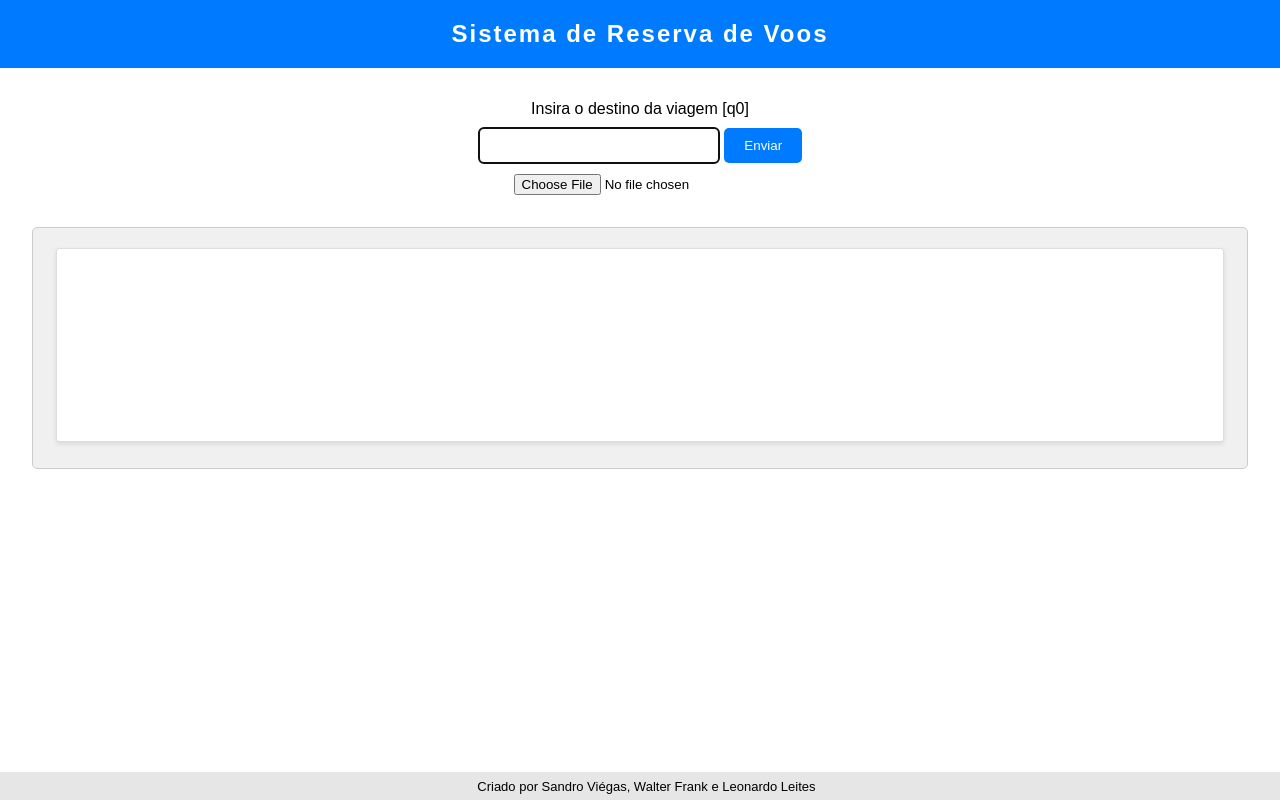
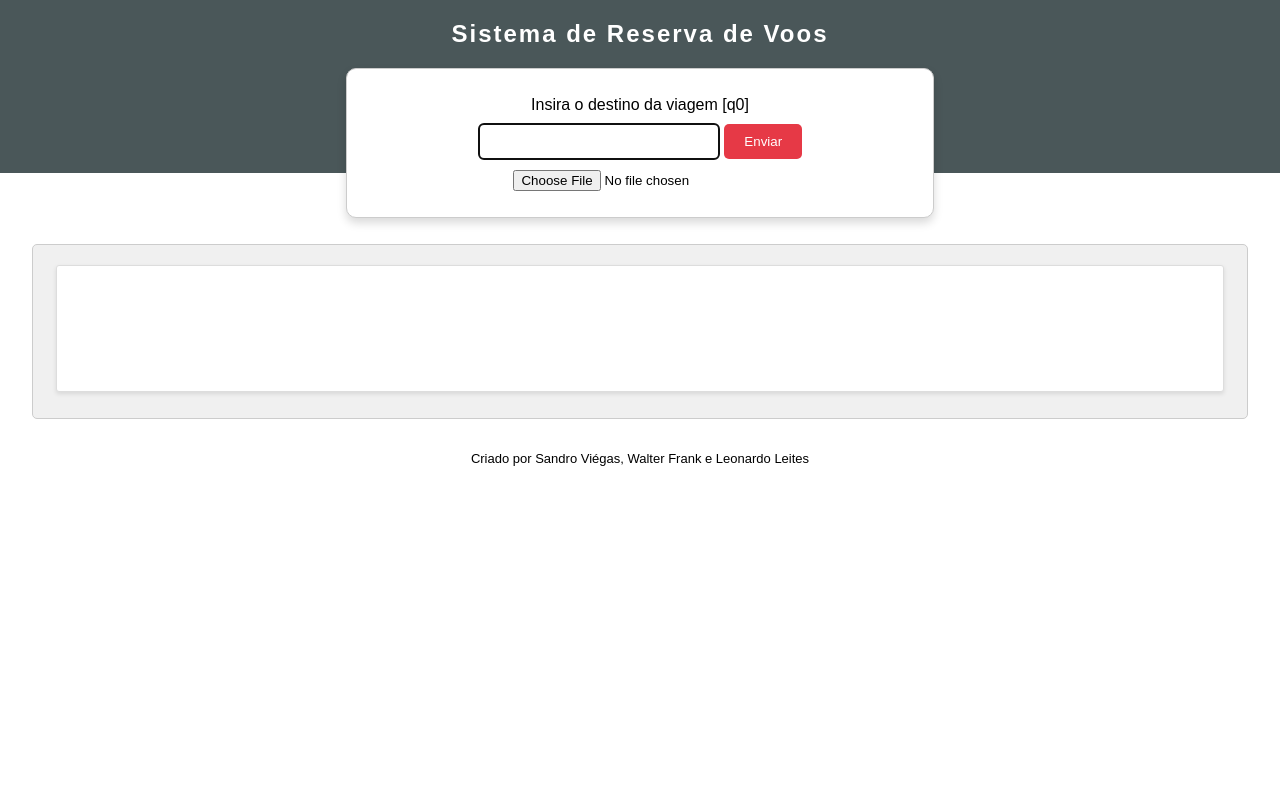
Before and after one commit to srsviegas/ufrgs-lfa-reservas, a plain HTML site: page index.html in a window 1280 px wide. Drawn offline with Linux system fonts and the light colour scheme.

Commit message:
MAINT: HTML/CSS changes

```diff
--- a/index.html
+++ b/index.html
@@ -10,6 +10,7 @@
 </head>
 
 <body>
+    <div class="background"></div>
     <div class="title">Sistema de Reserva de Voos</div>
     <div class="container">
         <label for="input" id="label">Insira o destino da viagem</label>
--- a/style.css
+++ b/style.css
@@ -1,11 +1,33 @@
+:root {
+    --bgcolor1: #4a5759;
+    --acolor: #e63946;
+    --bcolor: #a32d37;
+}
+
 html,
 body {
     font-family: Arial, sans-serif;
-    background-color: white;
     margin: 0;
     padding: 0;
-    height: 100%;
-    min-height: 100%;
+}
+
+.background {
+    z-index: -1;
+    position: absolute;
+    top: 0;
+    left: 0;
+    height: 130pt;
+    width: 100%;
+    background-color: var(--bgcolor1);
+}
+
+.title {
+    text-align: center;
+    font-weight: bold;
+    color: white;
+    padding: 20px;
+    font-size: 24px;
+    letter-spacing: 2px;
 }
 
 label {
@@ -13,19 +35,15 @@ label {
 }
 
 .container {
+    margin: auto;
+    margin-bottom: 2%;
+    border-radius: 10px;
+    border: 1px solid #ccc;
+    box-shadow: 0 5px 10px rgba(0, 0, 0, 0.15);
+    padding: 20pt;
+    max-width: 400pt;
+    background-color: white;
     text-align: center;
-    margin: 2.5%;
-}
-
-.title {
-    text-align: center;
-    font-weight: bold;
-    background-color: #007bff;
-    color: white;
-    padding: 20px;
-    font-size: 24px;
-    letter-spacing: 2px;
-    margin-bottom: 20px;
 }
 
 #input {
@@ -37,7 +55,7 @@ label {
 
 #submit {
     padding: 10px 20px;
-    background-color: #007bff;
+    background-color: var(--acolor);
     color: white;
     border: none;
     border-radius: 5px;
@@ -46,35 +64,23 @@ label {
 }
 
 #submit:hover {
-    background-color: #0056b3;
+    background-color: var(--bcolor);
 }
 
 #csv {
     margin-top: 10px;
 }
 
-.footer {
-    text-align: center;
-    background-color: #e6e6e6;
-    font-size: small;
-    padding: 0.5%;
-    position: fixed;
-    bottom: 0;
-    width: 100%;
-}
-
 #executions {
     display: flex;
-    flex-wrap: wrap;
+    flex-flow: row-reverse wrap-reverse;
     justify-content: space-between;
     background-color: #f0f0f0;
     padding: 20px;
     border: 1px solid #ccc;
     border-radius: 5px;
-    margin-left: 2.5%;
-    margin-right: 2.5%;
-    margin-bottom: 10%;
-    min-height: 25%;
+    margin: 0% 2.5% 2.5% 2.5%;
+    min-height: 100pt;
 }
 
 .execution {
@@ -99,3 +105,10 @@ label {
     color: #29b705;
     font-weight: bold;
 }
+
+.footer {
+    text-align: center;
+    font-size: small;
+    padding-bottom: 5%;
+    bottom: 0;
+}
```
